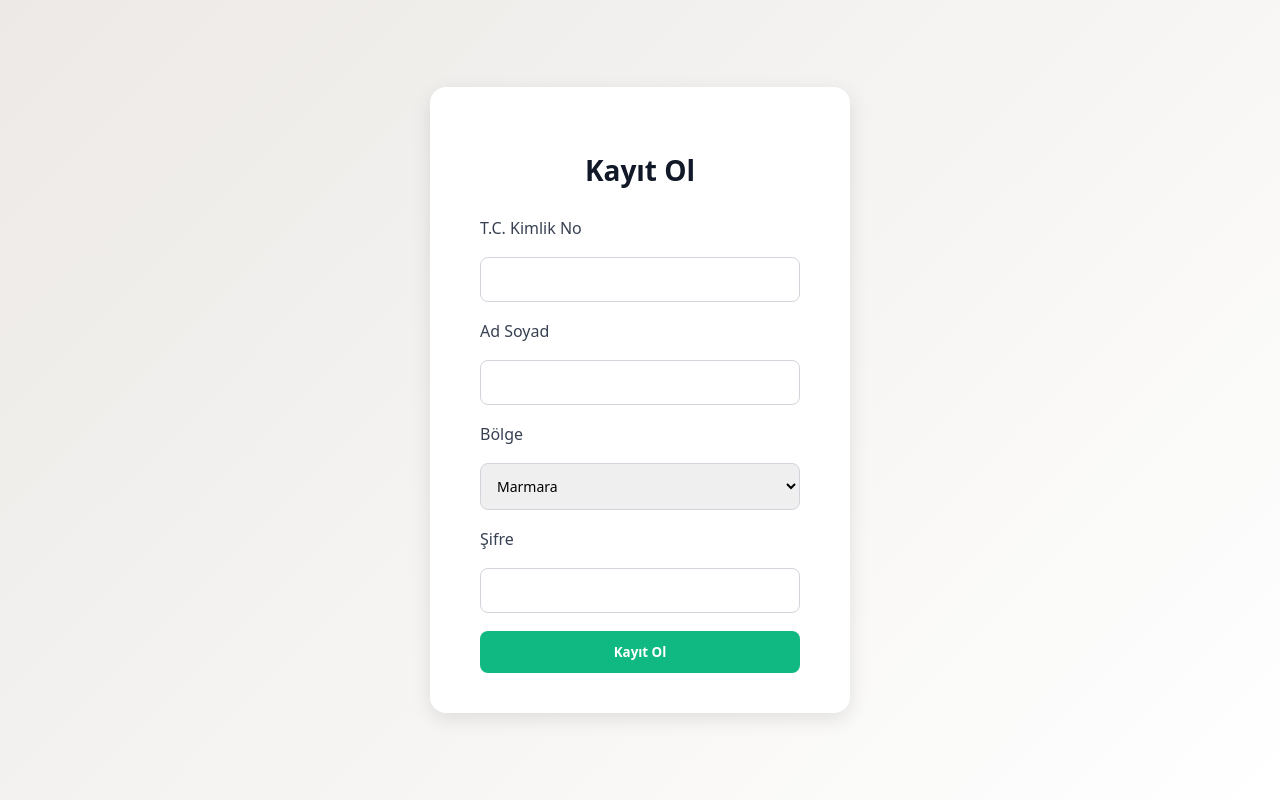
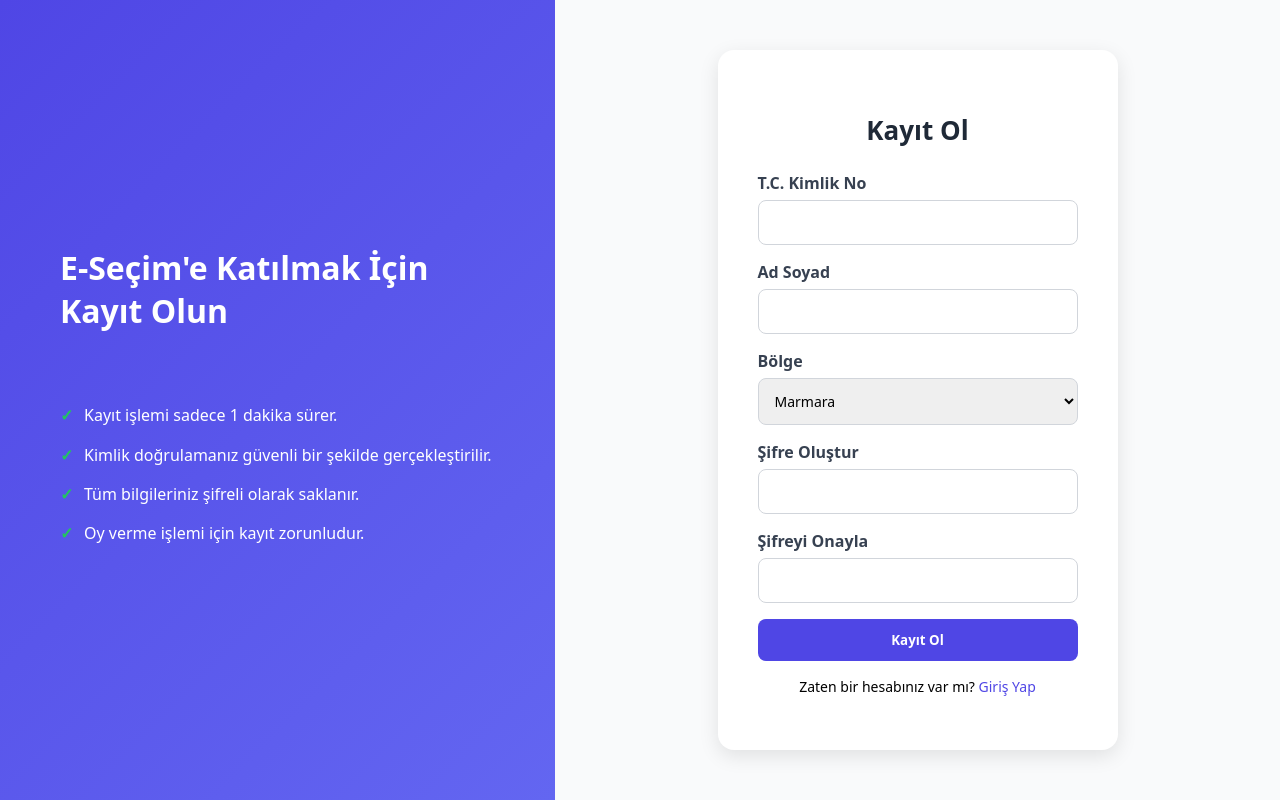
Before and after one commit to fatihberber1/blockchaine-secim, a React (Vite) app: page /register in a window 1280 px wide. Built offline with nearby package versions, Linux system fonts and the light colour scheme.

Commit message:
register sayfasında düzenlemeler yapıldı.

```diff
--- a/src/pages/RegisterPage.css
+++ b/src/pages/RegisterPage.css
@@ -1,69 +1,123 @@
-/* src/pages/RegisterPage.css */
+.register-wrapper {
+  display: flex;
+  height: 100vh;
+  font-family: 'Segoe UI', sans-serif;
+}
 
-.register-container {
-    min-height: 100vh;
+.register-left {
+  flex: 0.6;
+  background: linear-gradient(135deg, #4f46e5, #6366f1);
+  color: white;
+  display: flex;
+  flex-direction: column;
+  justify-content: center;
+  padding: 60px;
+  gap: 30px;
+}
+
+.register-left h1 {
+  font-size: 32px;
+  margin-bottom: 24px;
+  max-width: 450px;
+}
+
+.info-points {
+  list-style: none;
+  padding-left: 0;
+  font-size: 16px;
+  line-height: 1.7;
+}
+
+.info-points li {
+  margin-bottom: 12px;
+  padding-left: 24px;
+  position: relative;
+}
+
+.info-points li::before {
+  content: "✓";
+  position: absolute;
+  left: 0;
+  color: #22c55e;
+  font-weight: bold;
+}
+
+.register-right {
+  flex: 1;
   display: flex;
   justify-content: center;
   align-items: center;
-    background: linear-gradient(135deg, #ece9e6, #ffffff);
+  background: #f9fafb;
 }
 
-  .register-card {
-    background-color: #ffffff;
-    padding: 40px 50px;
+.register-form {
+  background-color: white;
+  padding: 40px;
   border-radius: 16px;
-    box-shadow: 0 6px 20px rgba(0, 0, 0, 0.1);
+  box-shadow: 0 6px 20px rgba(0,0,0,0.1);
   width: 100%;
-    max-width: 420px;
-    display: flex;
-    flex-direction: column;
-    gap: 18px;
-    font-family: 'Segoe UI', sans-serif;
+  max-width: 400px;
 }
 
-  .register-card h2 {
+.register-form h2 {
+  font-size: 26px;
+  margin-bottom: 24px;
+  font-weight: 700;
+  color: #1f2937;
   text-align: center;
-    font-size: 28px;
-    margin-bottom: 10px;
-    color: #111827;
 }
 
-  .register-card label {
-    font-weight: 500;
+.register-form label {
+  display: block;
+  margin-bottom: 6px;
+  font-weight: 600;
   color: #374151;
 }
 
-  .register-card input,
-  .register-card select {
+.register-form input,
+.register-form select {
+  width: 100%;
   padding: 12px;
+  margin-bottom: 16px;
   border: 1px solid #d1d5db;
   border-radius: 8px;
   font-size: 14px;
 }
 
-  .register-card button {
-    padding: 12px;
-    background-color: #10b981;
+.register-form button {
+  width: 100%;
+  background-color: #4f46e5;
   color: white;
+  font-weight: bold;
   border: none;
   border-radius: 8px;
-    font-weight: 600;
+  padding: 12px;
   cursor: pointer;
-    transition: background-color 0.2s ease;
+  transition: 0.2s ease;
 }
 
-  .register-card button:hover {
-    background-color: #059669;
+.register-form button:hover {
+  background-color: #4338ca;
+}
+
+.register-links {
+  margin-top: 16px;
+  font-size: 14px;
+  text-align: center;
+}
+
+.register-links a {
+  color: #4f46e5;
+  font-weight: 500;
+  text-decoration: none;
+}
+
+.register-links a:hover {
+  text-decoration: underline;
 }
 
 .error {
   color: #dc2626;
   font-size: 14px;
-    text-align: center;
+  margin-bottom: 12px;
 }
-
-  .success {
-    color: #059669;
-    font-size: 14px;
-    text-align: center;
-  }
--- a/src/pages/RegisterPage.tsx
+++ b/src/pages/RegisterPage.tsx
@@ -1,36 +1,22 @@
 import React, { useState } from "react";
+import { Link, useNavigate } from "react-router-dom";
 import axios from "axios";
-import { useNavigate } from "react-router-dom";
 import "./RegisterPage.css";
 
 const regions = [
-  "Marmara",
-  "Ege",
-  "Akdeniz",
-  "İç Anadolu",
-  "Karadeniz",
-  "Doğu Anadolu",
-  "Güneydoğu Anadolu",
+  "Marmara", "Ege", "Akdeniz", "İç Anadolu", "Karadeniz", "Doğu Anadolu", "Güneydoğu Anadolu"
 ];
 
-interface RegisterForm {
-  tc: string;
-  full_name: string;
-  region: string;
-  password: string;
-}
-
 const RegisterPage: React.FC = () => {
-  const [form, setForm] = useState<RegisterForm>({
+  const navigate = useNavigate();
+  const [form, setForm] = useState({
     tc: "",
     full_name: "",
     region: "Marmara",
     password: "",
+    confirmPassword: ""
   });
-
   const [error, setError] = useState<string | null>(null);
-  const [success, setSuccess] = useState<string | null>(null);
-  const navigate = useNavigate();
 
   const handleChange = (e: React.ChangeEvent<HTMLInputElement | HTMLSelectElement>) => {
     setForm({ ...form, [e.target.name]: e.target.value });
@@ -39,43 +25,94 @@ const RegisterPage: React.FC = () => {
   const handleSubmit = async (e: React.FormEvent) => {
     e.preventDefault();
     setError(null);
-    setSuccess(null);
+
+    if (form.password !== form.confirmPassword) {
+      setError("Şifreler eşleşmiyor.");
+      return;
+    }
 
     try {
-      await axios.post("/api/register", form);
-      setSuccess("Kayıt başarılı! Giriş sayfasına yönlendiriliyorsunuz...");
-      setTimeout(() => navigate("/login"), 1500);
+      await axios.post("http://127.0.0.1:8000/register", {
+        tc: form.tc,
+        full_name: form.full_name,
+        region: form.region,
+        password: form.password
+      });
+      navigate("/"); // login sayfasına yönlendir
     } catch (err: any) {
-      setError(err.response?.data?.detail || "Kayıt başarısız");
+      setError(err.response?.data?.detail || "Kayıt başarısız.");
     }
   };
 
   return (
-    <div className="register-container">
-      <form className="register-card" onSubmit={handleSubmit}>
-        <h2>Kayıt Ol</h2>
+    <div className="register-wrapper">
+      <div className="register-left">
+        <h1>E-Seçim'e Katılmak İçin Kayıt Olun</h1>
+        <ul className="info-points">
+          <li>Kayıt işlemi sadece 1 dakika sürer.</li>
+          <li>Kimlik doğrulamanız güvenli bir şekilde gerçekleştirilir.</li>
+          <li>Tüm bilgileriniz şifreli olarak saklanır.</li>
+          <li>Oy verme işlemi için kayıt zorunludur.</li>
+        </ul>
+      </div>
 
-        <label htmlFor="tc">T.C. Kimlik No</label>
-        <input type="text" name="tc" id="tc" value={form.tc} onChange={handleChange} required maxLength={11} />
+      <div className="register-right">
+        <form onSubmit={handleSubmit} className="register-form">
+          <h2>Kayıt Ol</h2>
 
-        <label htmlFor="full_name">Ad Soyad</label>
-        <input type="text" name="full_name" id="full_name" value={form.full_name} onChange={handleChange} required />
+          <label>T.C. Kimlik No</label>
+          <input
+            type="text"
+            name="tc"
+            value={form.tc}
+            onChange={handleChange}
+            maxLength={11}
+            required
+          />
 
-        <label htmlFor="region">Bölge</label>
-        <select name="region" id="region" value={form.region} onChange={handleChange}>
-          {regions.map((r) => (
-            <option key={r} value={r}>{r}</option>
-          ))}
-        </select>
+          <label>Ad Soyad</label>
+          <input
+            type="text"
+            name="full_name"
+            value={form.full_name}
+            onChange={handleChange}
+            required
+          />
 
-        <label htmlFor="password">Şifre</label>
-        <input type="password" name="password" id="password" value={form.password} onChange={handleChange} required />
+          <label>Bölge</label>
+          <select name="region" value={form.region} onChange={handleChange}>
+            {regions.map(r => <option key={r} value={r}>{r}</option>)}
+          </select>
 
-        {error && <p className="error">{error}</p>}
-        {success && <p className="success">{success}</p>}
+          <label>Şifre Oluştur</label>
+          <input
+            type="password"
+            name="password"
+            value={form.password}
+            onChange={handleChange}
+            required
+          />
 
-        <button type="submit">Kayıt Ol</button>
-      </form>
+          <label>Şifreyi Onayla</label>
+          <input
+            type="password"
+            name="confirmPassword"
+            value={form.confirmPassword}
+            onChange={handleChange}
+            required
+          />
+
+          {error && <p className="error">{error}</p>}
+
+          <button type="submit">Kayıt Ol</button>
+
+          <div className="register-links">
+            <p>
+              Zaten bir hesabınız var mı? <Link to="/">Giriş Yap</Link>
+            </p>
+          </div>
+        </form>
+      </div>
     </div>
   );
 };
```
Lines whose indentation alone changed are shown as unchanged.
